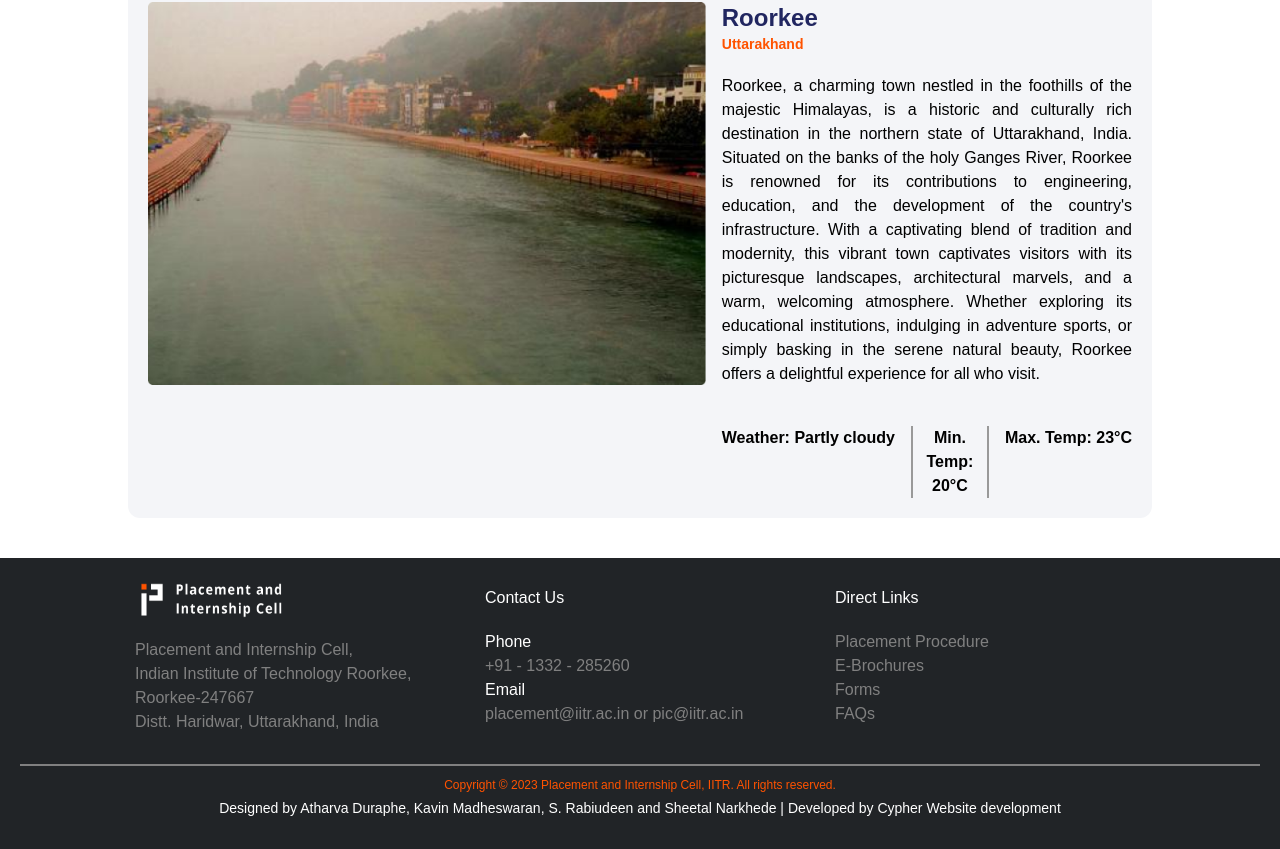
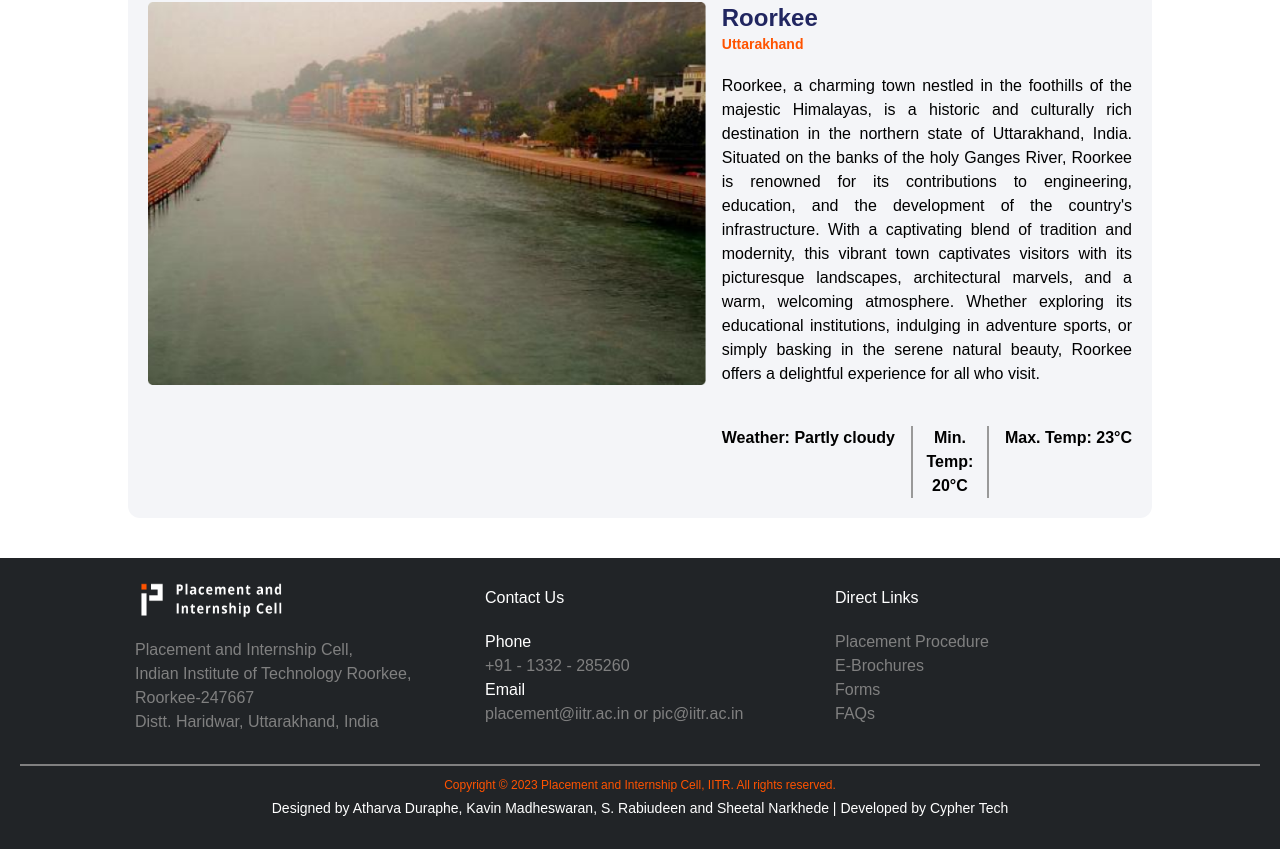
Before and after one commit to subhadip001/pic-web, a React (Vite) app: page /how-to-reach in a window 1280 px wide. Shown: the part 774-1623 px from the top of the page. Built offline with nearby package versions, Linux system fonts and the light colour scheme.

Commit message:
minor changes

```diff
--- a/index.html
+++ b/index.html
@@ -4,7 +4,7 @@
     <meta charset="UTF-8" />
     <link rel="icon" type="image/svg+xml" href="/vite.svg" />
     <meta name="viewport" content="width=device-width, initial-scale=1.0" />
-    <title>Vite + React</title>
+    <title>PIC-IITR</title>
   </head>
   <body>
     <div id="root"></div>
--- a/src/components/Footer.jsx
+++ b/src/components/Footer.jsx
@@ -38,7 +38,7 @@ const Footer = () => {
                 <hr />
                 <div className='copy-right'>
                     <p className='copy-right-p'>Copyright © 2023 Placement and Internship Cell, IITR. All rights reserved.</p>
-                    <p>Designed by Atharva Duraphe, Kavin Madheswaran, S. Rabiudeen and Sheetal Narkhede    |    Developed by Cypher Website development</p>
+                    <p>Designed by Atharva Duraphe, Kavin Madheswaran, S. Rabiudeen and Sheetal Narkhede    |    Developed by Cypher Tech</p>
                 </div>
             </div>
         </>
```
